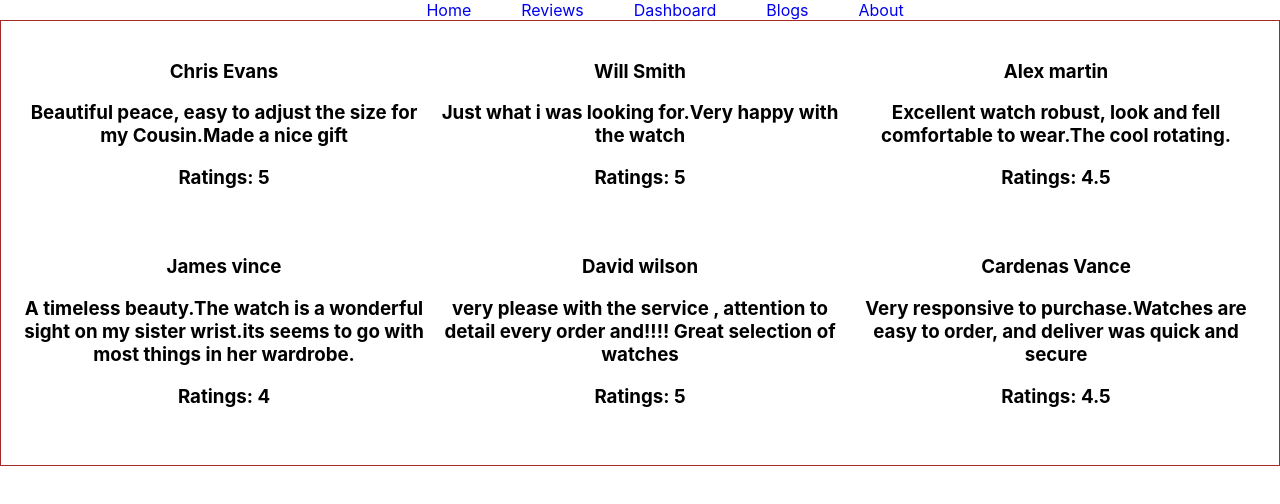
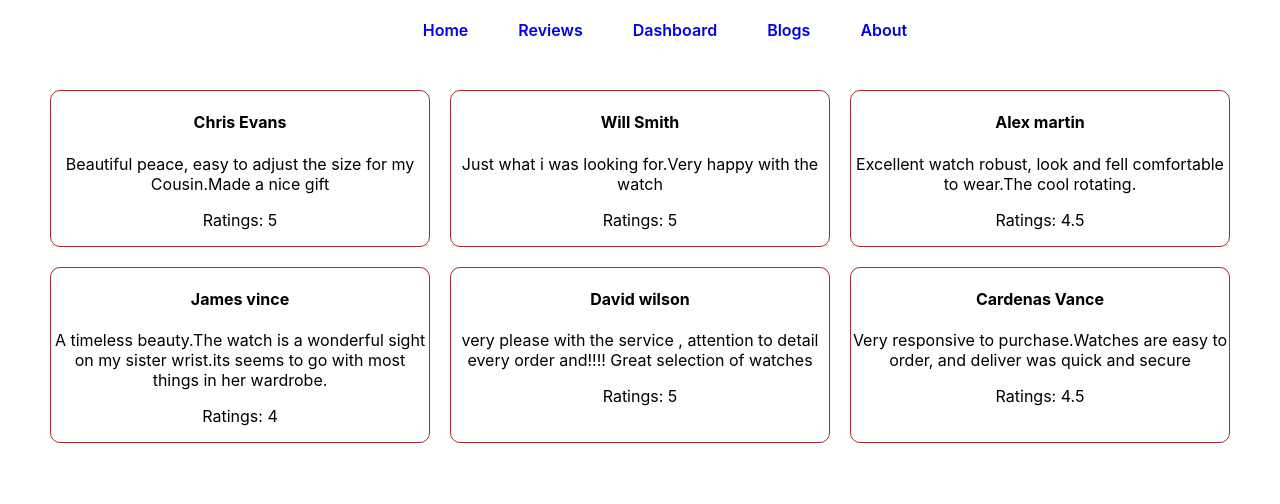
Before and after one commit to asifminhaz/watches-website, a React (Create React App) app: page /reviews in a window 1280 px wide. Shown: the top 504 px of the page. Built offline with nearby package versions, Linux system fonts and the light colour scheme.

Commit message:
button added

```diff
--- a/src/Components/Dashboard/Dashboard.css
+++ b/src/Components/Dashboard/Dashboard.css
@@ -1,5 +1,6 @@
 .rechart{
     display: grid;
     grid-template-columns: repeat(2, 1fr);
+    margin-left: 40px;
 
 }
--- a/src/Components/Header/Header.css
+++ b/src/Components/Header/Header.css
@@ -1,7 +1,13 @@
 .nav-items a{
   margin-left: 50px;
   text-decoration: none;
+  font-weight: 600;
+
+
 }
 .nav-items a:hover{
     color: darkorange;
 }
+.nav-items{
+    margin-top: 20px;
+}
--- a/src/Components/Home/Home.css
+++ b/src/Components/Home/Home.css
@@ -1,5 +1,6 @@
 .headline{
     color: rgb(167, 55, 55);
+    margin-left: 20px;
 }
 .products-info{
     display:grid;
@@ -9,10 +10,20 @@
 .customer-reviews{
     display: grid;
     grid-template-columns: repeat(3, 1fr);
+    margin: 40px;
 }
 .btn-info{
-    color: blue;
-    justify-content: center;
-    text-align: center;
+    background-color:blue;
+    color: beige;
+    height: 40px;
+    width: 110px;
 
 }
+.btn-info a:hover{
+    color: red;
+}
+.btn-type{
+    margin-top: 30px;
+    margin-bottom: 30px;
+    font-weight: bolder;
+}
--- a/src/Components/Home/Home.js
+++ b/src/Components/Home/Home.js
@@ -1,10 +1,8 @@
 import React from 'react';
-import Reviews from '../Reviews/Reviews';
 import useReviews from '../hooks/useReviews';
-
-
 import './Home.css'
 import Review from '../Review/Review';
+import { Link } from 'react-router-dom';
 
 const Home = () => {
     const  [reviews, setReviews] = useReviews();
@@ -15,7 +13,7 @@ const Home = () => {
               <h1 >GET THE BEST VERSION</h1>
               <h1> OF YOUR LOOK STYLE</h1>
               <p>A new look for your watch.your watch and strap should go together perfectly, but that doesn't mean you can't experiment with different combination. </p>
-              <button>Live Demo</button>
+              <button className='btn-info'>Live Demo</button>
           </div>
           <div>
               <img src="https://images.unsplash.com/photo-1622434641406-a158123450f9?ixlib=rb-1.2.1&ixid=MnwxMjA3fDB8MHxwaG90by1wYWdlfHx8fGVufDB8fHx8&auto=format&fit=crop&w=404&q=80" alt=''></img>
@@ -23,16 +21,14 @@ const Home = () => {
         </div>
         <h1 className='review-headline'>Customers Reviews</h1>
           <div className='customer-reviews'>
-
-
           {
               reviews.slice(0, 3).map(review => <Review
               review={review}
               ></Review>)
           }
           </div>
-          <div className='btn-info'>
-          <button onClick={ () => setReviews}>See All reviews</button>
+         <div className='btn-type'>
+         <Link to="/reviews">See All Reviews</Link>
           </div>
      </div>
 
--- a/src/Components/Reviews/Reviews.css
+++ b/src/Components/Reviews/Reviews.css
@@ -2,10 +2,15 @@
     display:grid;
     grid-template-columns: repeat(3, 1fr);
     grid-gap: 10px;
+ margin-top: 30px;
 
-    margin: 20px;
 
 }
 .all-reviews{
-    border: 1px solid brown;
+    margin-top: 30px;
+    border: 3px solid brown;
+
 }
+.font-weight{
+    font-weight: lighter;
+}
--- a/src/Components/Reviews/Reviews.js
+++ b/src/Components/Reviews/Reviews.js
@@ -1,23 +1,25 @@
 import React from 'react';
+
 import useReviews from '../hooks/useReviews';
+import Review from '../Review/Review';
 import './Reviews.css'
 
 
 const Reviews = () => {
+
     const [reviews, setReviews] = useReviews();
+
     return (
 
-        <div className='all-reviews' >
-            <div className='reviews-item'>
+
+            <div className='customer-reviews'>
             {
-                reviews.map(review =>
-                <h3>{review.name}
-               <p>{review.review}</p>
-               <p>Ratings: {review.ratings}</p>
-                </h3>)
+                reviews.map(review => <Review
+                review={review}
+                ></Review>)
             }
             </div>
-        </div>
+
     );
 };
 
```
